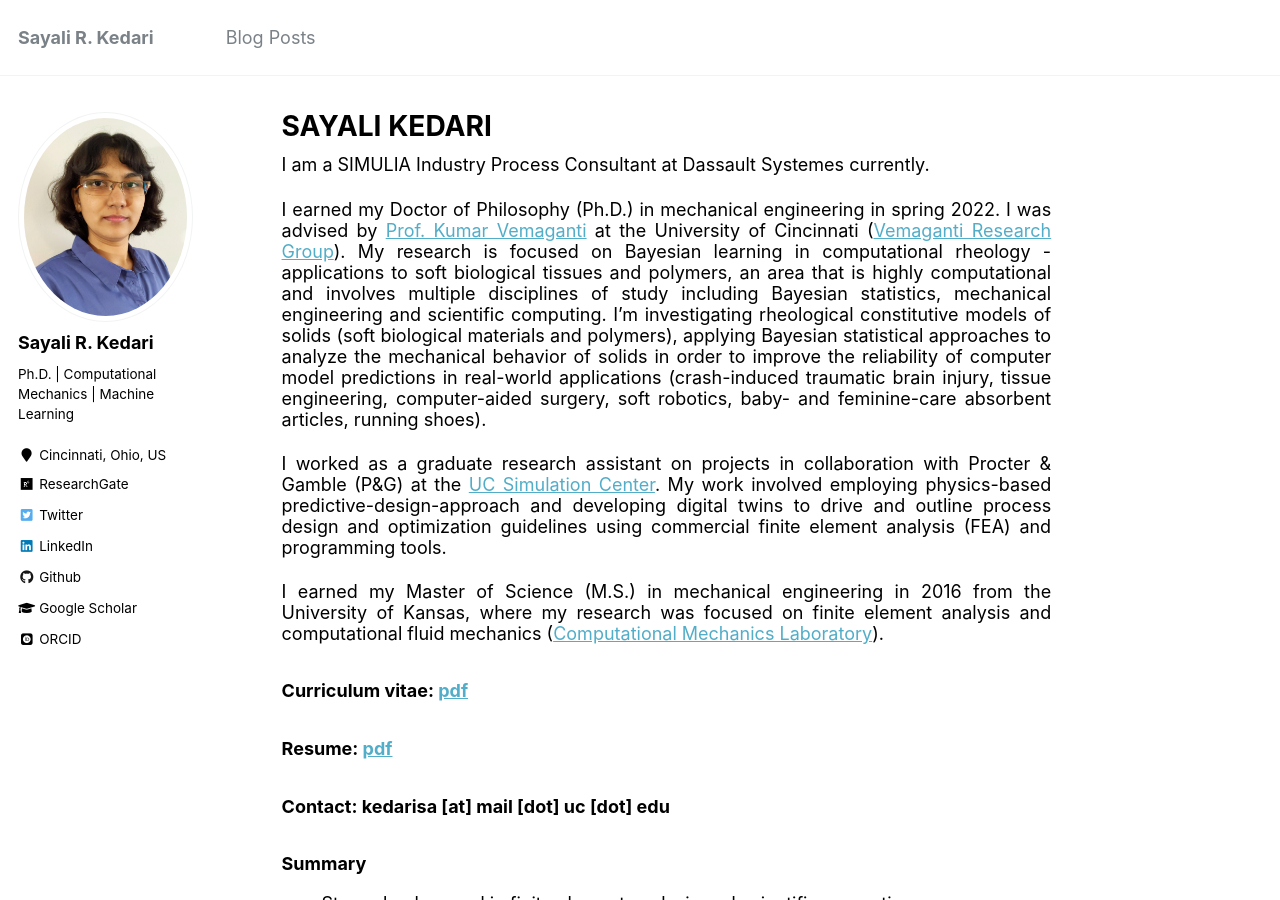
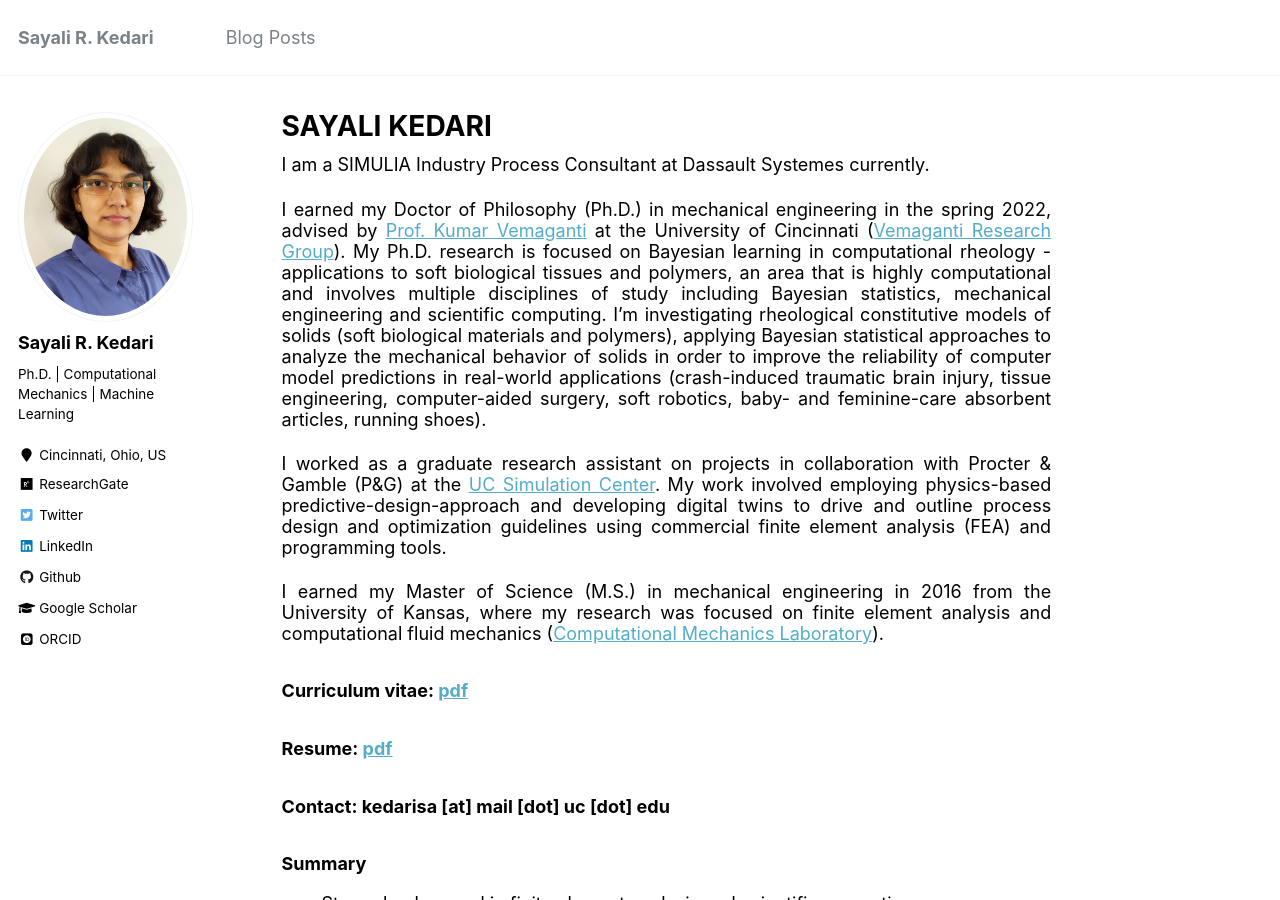
Before and after one commit to sayalirked/sayalirked.github.io, a Jekyll site: the page built from _pages/about.md, in a window 1280 px wide and 900 px high. Built offline with Jekyll 4.4.1, drawn with Linux system fonts in a browser that asks for light colours; some web fonts are replaced.

Commit message:
Update about.md  - Ph.D. description

```diff
--- a/_pages/about.md
+++ b/_pages/about.md
@@ -10,7 +10,7 @@ redirect_from:
 
 I am a SIMULIA Industry Process Consultant at Dassault Systemes currently.
 
-I earned my Doctor of Philosophy (Ph.D.) in mechanical engineering in spring 2022. I was advised by [Prof. Kumar Vemaganti](https://researchdirectory.uc.edu/p/vemagaks) at the University of Cincinnati ([Vemaganti Research Group](http://vemaganti.com)). My research is focused on Bayesian learning in computational rheology - applications to soft biological tissues and polymers, an area that is highly computational and involves multiple disciplines of study including Bayesian statistics, mechanical engineering and scientific computing. I'm investigating rheological constitutive models of solids (soft biological materials and polymers), applying Bayesian statistical approaches to analyze the mechanical behavior of solids in order to improve the reliability of computer model predictions in real-world applications (crash-induced traumatic brain injury, tissue engineering, computer-aided surgery, soft robotics, baby- and feminine-care absorbent articles, running shoes).
+I earned my Doctor of Philosophy (Ph.D.) in mechanical engineering in the spring 2022, advised by [Prof. Kumar Vemaganti](https://researchdirectory.uc.edu/p/vemagaks) at the University of Cincinnati ([Vemaganti Research Group](http://vemaganti.com)). My Ph.D. research is focused on Bayesian learning in computational rheology - applications to soft biological tissues and polymers, an area that is highly computational and involves multiple disciplines of study including Bayesian statistics, mechanical engineering and scientific computing. I'm investigating rheological constitutive models of solids (soft biological materials and polymers), applying Bayesian statistical approaches to analyze the mechanical behavior of solids in order to improve the reliability of computer model predictions in real-world applications (crash-induced traumatic brain injury, tissue engineering, computer-aided surgery, soft robotics, baby- and feminine-care absorbent articles, running shoes).
 
 I worked as a graduate research assistant on projects in collaboration with Procter & Gamble (P&G) at the [UC Simulation Center](https://ceas.uc.edu/research/centers-labs/uc-simulation-center.html). My work involved employing physics-based predictive-design-approach and developing digital twins to drive and outline process design and optimization guidelines using commercial finite element analysis (FEA) and programming tools.
 
```
